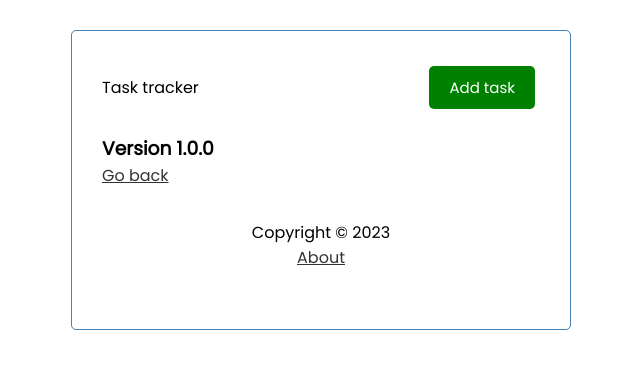
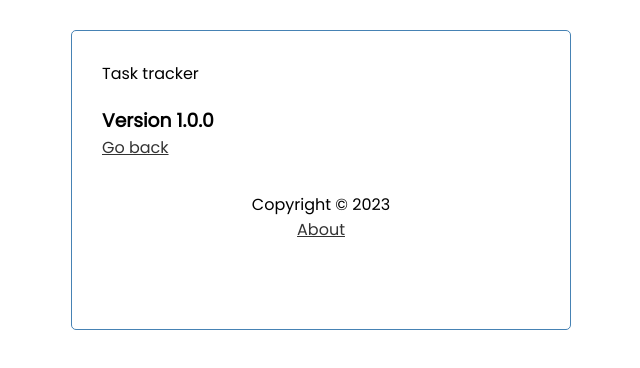
Before and after one commit to uxmoon/vue-task-tracker, a Vue app: page /about in a window 1280 px wide. Shown: the top 368 px of the page, without its empty margins (319-959 px from the left). Built offline with nearby package versions, Linux system fonts and the light colour scheme.

Commit message:
Rename props

```diff
--- a/src/components/Header.vue
+++ b/src/components/Header.vue
@@ -2,9 +2,10 @@
   <header>
     {{ title }}
     <Button
+      v-show="homePage"
       @btn-click="$emit('toggle-add-task')"
-      :text="toggleText ? 'Close' : 'Add task'"
-      :color="toggleText ? 'darkred' : 'green'"
+      :text="toggleForm ? 'Close' : 'Add task'"
+      :color="toggleForm ? 'darkred' : 'green'"
     />
   </header>
 </template>
@@ -19,9 +20,18 @@ export default {
   },
   props: {
     title: String,
-    toggleText: Boolean,
+    toggleForm: Boolean,
   },
   emits: ['toggle-add-task'],
+  computed: {
+    homePage() {
+      if (this.$route.path === '/') {
+        return true
+      } else {
+        return false
+      }
+    },
+  },
 }
 </script>
 
```
